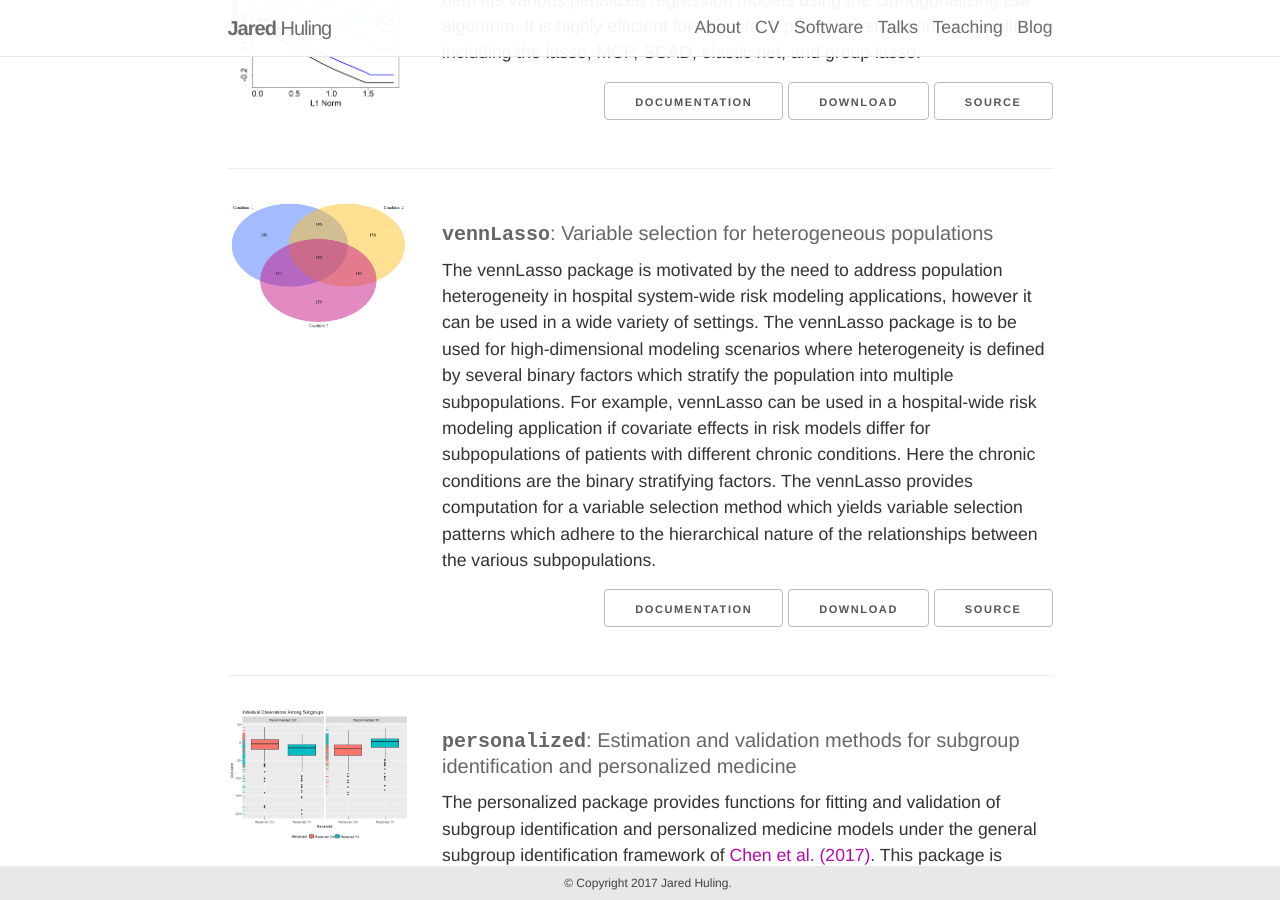
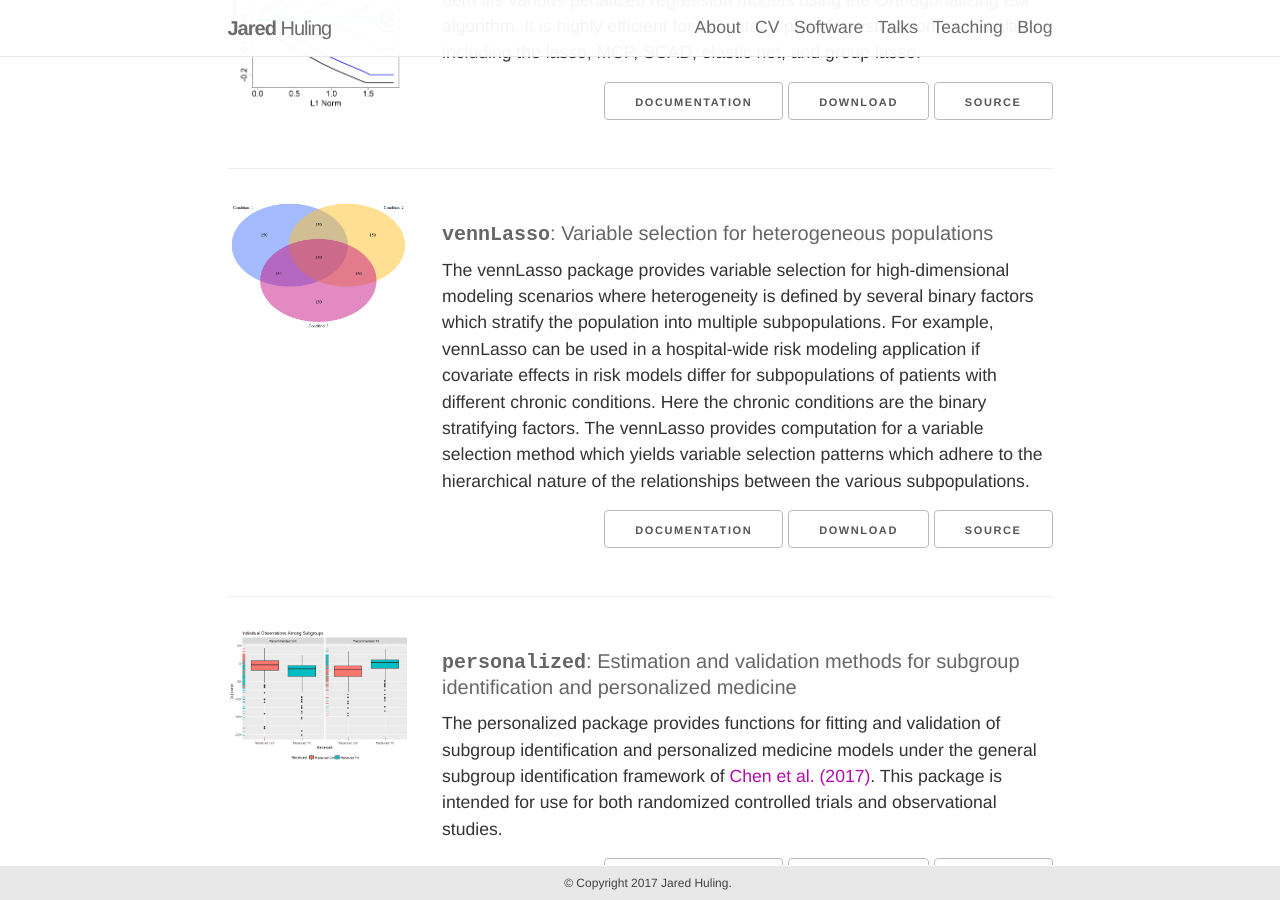
Before and after one commit to jaredhuling/jaredhuling.github.io, a Jekyll site: the page built from _pages/software.md, in a window 1280 px wide and 900 px high, scrolled down 432 px. Built offline with Jekyll 4.4.1, drawn with Linux system fonts in a browser that asks for light colours; nearby versions of some CDN libraries.

Commit message:
changed vennlasso text

```diff
--- a/_pages/software.md
+++ b/_pages/software.md
@@ -50,7 +50,7 @@ permalink: /software/
         <h4><b style="font-family:monospace">vennLasso</b>: Variable selection for heterogeneous populations</h4>
 
         <p>
-          The vennLasso package is motivated by the need to address population heterogeneity in hospital system-wide risk modeling applications, however it can be used in a wide variety of settings. The vennLasso package is to be used for high-dimensional modeling scenarios where heterogeneity is defined by several binary factors which stratify the population into multiple subpopulations. For example, vennLasso can be used in a hospital-wide risk modeling application if covariate effects in risk models differ for subpopulations of patients with different chronic conditions. Here the chronic conditions are the binary stratifying factors. The vennLasso provides computation for a variable selection method which yields variable selection patterns which adhere to the hierarchical nature of the relationships between the various subpopulations.
+          The vennLasso package provides variable selection for high-dimensional modeling scenarios where heterogeneity is defined by several binary factors which stratify the population into multiple subpopulations. For example, vennLasso can be used in a hospital-wide risk modeling application if covariate effects in risk models differ for subpopulations of patients with different chronic conditions. Here the chronic conditions are the binary stratifying factors. The vennLasso provides computation for a variable selection method which yields variable selection patterns which adhere to the hierarchical nature of the relationships between the various subpopulations.
         </p>
 
         <p align="right">
```
